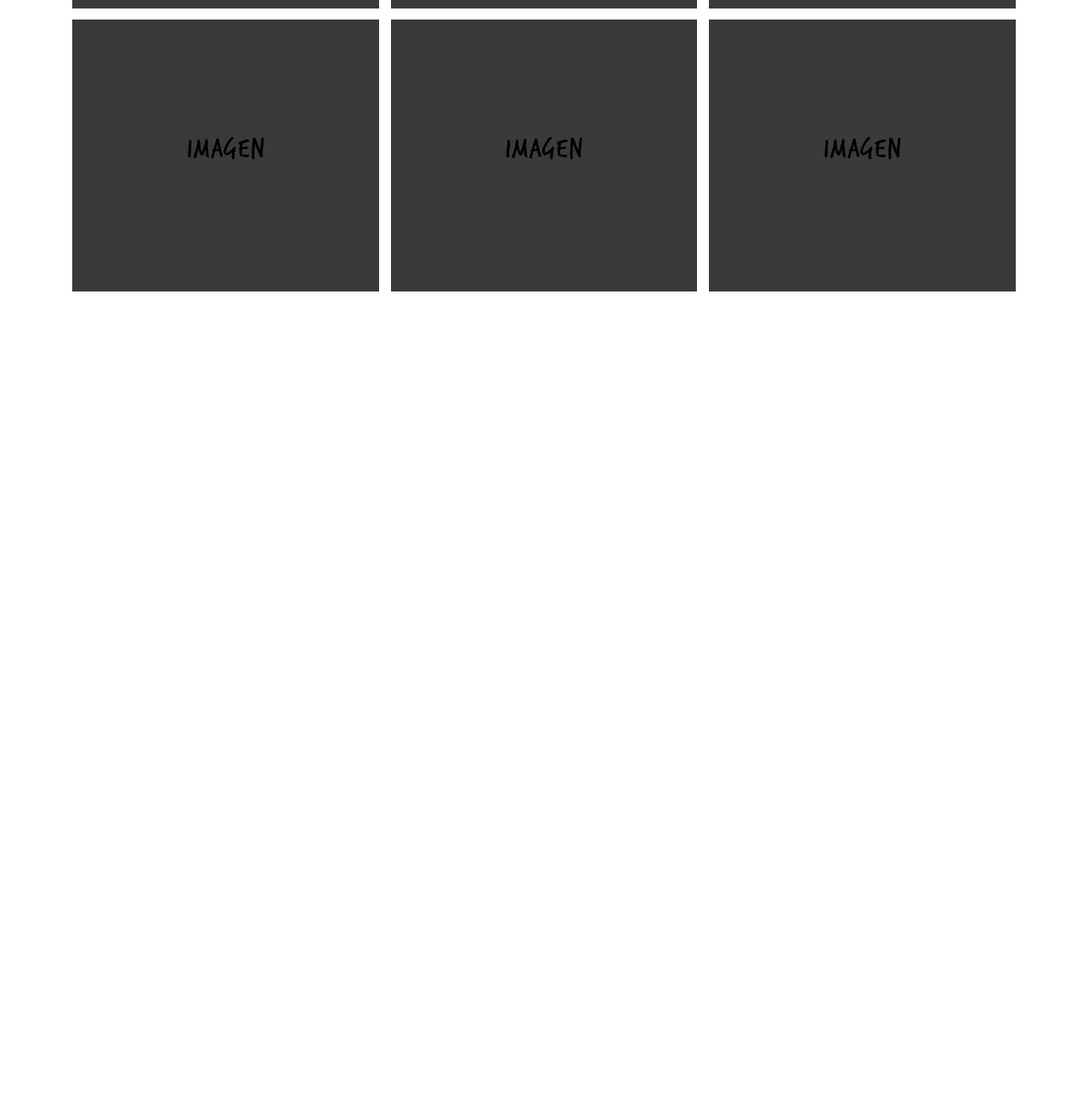
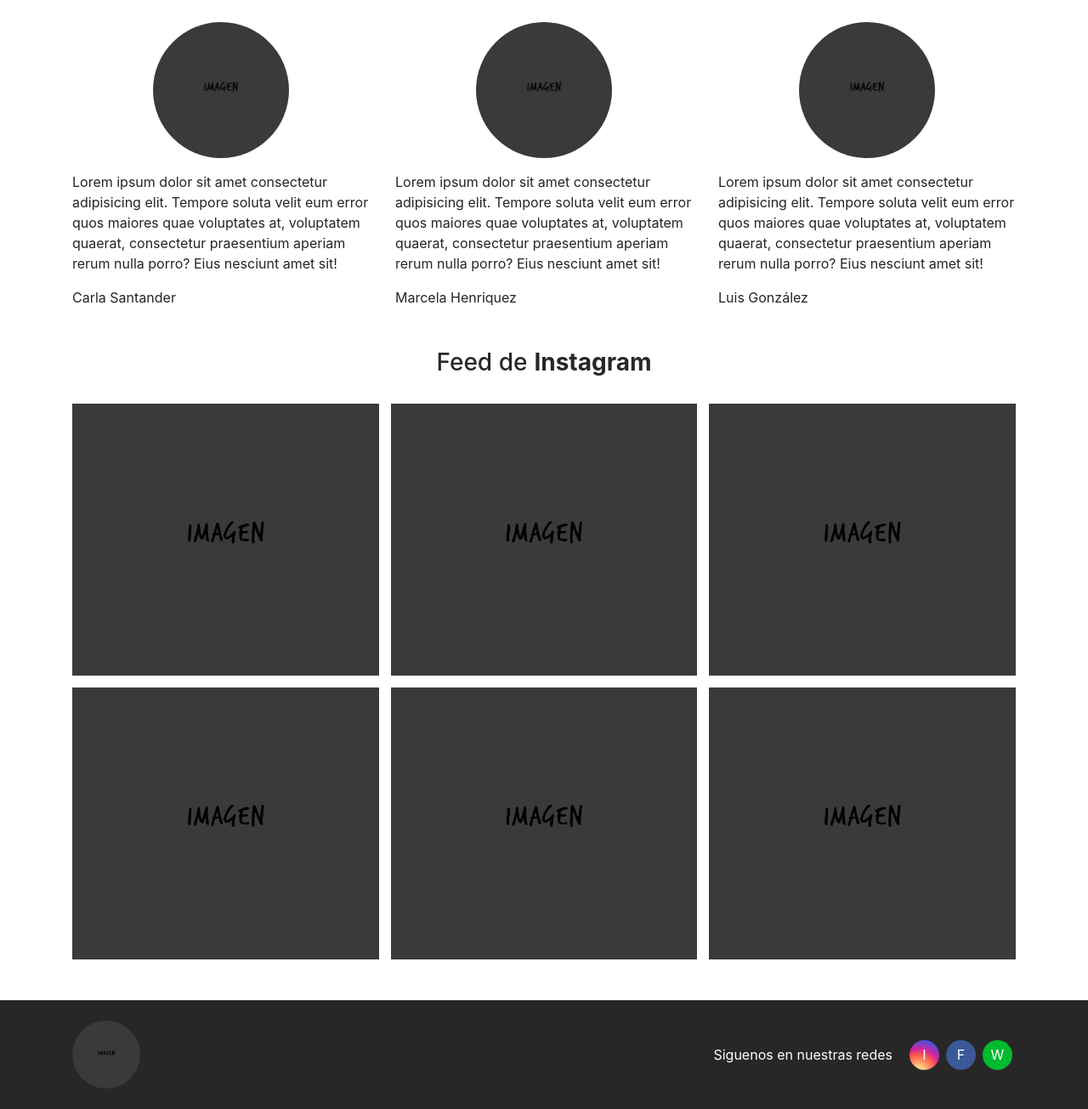
Before and after one commit to jesus0091/entreideascl, a website: page index.html in a window 1280 px wide. Shown: the part 1129-2434 px from the top of the page at 85% size. Before the commit the page ends 1568 px from the top, so only its background shows below. Drawn offline with nearby package versions, Linux system fonts and the light colour scheme.

Commit message:
home avance

```diff
--- a/index.html
+++ b/index.html
@@ -30,7 +30,7 @@
 
 <body>
     <!--------------------------------------------------- Navigation --------------------------------------------------->
-    <header class="container-fluid fixed-top navbar-light bg-light">
+    <header class="container-fluid fixed-top navbar-light">
         <nav class="navbar container navbar-expand-lg  ">
             <a class="navbar-brand" href="#">EntreIdeasCL</a>
             <button class="navbar-toggler" type="button" data-toggle="collapse" data-target="#navbarSupportedContent"
@@ -65,11 +65,27 @@
         </nav>
     </header>
     <!--------------------------------------------------- Views -------------------------------------------------------->
-    <div class="py-5 mb-5" id="app"></div>
+    <div class="mb-5" id="app"></div>
     <!------------------------------------------------------------------------------------------------------------------>
     <!--------------------------------------------------- Footer ------------------------------------------------------->
     <footer>
-
+        <div class="container footerStyle">
+            <div class="imageFooter">
+                <img src="./image/imagen-prueba_v.jpg" alt="">
+            </div>
+            <div class="bodyFooter">
+                <p>Siguenos en nuestras redes</p>
+                <a class="mediaSocial instagram" href="">
+                    I
+                </a>
+                <a class="mediaSocial facebook" href="">
+                    F
+                </a>
+                <a class="mediaSocial whatsApp" href="">
+                    W
+                </a>
+            </div>
+        </div>
     </footer>
     <!--------------------------------------------------- Bootstrap V4.6 ----------------------------------------------->
     <script src="https://code.jquery.com/jquery-3.6.0.min.js"
--- a/package.json
+++ b/package.json
@@ -1,7 +1,7 @@
 {
   "name": "entreideascl",
   "version": "1.0.0",
-  "description": "",
+  "description": "Proyecto freelance desarrollado con:\r - HTML\r - CSS\r - SASS\r - JAVASCRIPT",
   "main": "index.js",
   "scripts": {
     "test": "echo \"Error: no test specified\" && exit 1"
--- /dev/null
+++ b/scss/layouts/_general.scss
@@ -0,0 +1,60 @@
+footer {
+    padding: 1.5rem;
+    background: $color-07;
+
+    .footerStyle {
+        display: flex;
+        flex-direction: row;
+    }
+
+    .imageFooter {
+        overflow: hidden;
+        height: 5rem;
+        width: 5rem;
+        border-radius: 1000px;
+
+        img {
+            width: 100%;
+        }
+    }
+
+    .bodyFooter {
+        display: flex;
+        justify-content: flex-end;
+        align-items: center;
+        margin-left: auto;
+
+        p {
+            margin: 0 1rem;
+            color: $color-08;
+
+        }
+
+        .mediaSocial {
+            text-decoration: none;
+            display: flex;
+            justify-content: center;
+            align-items: center;
+            height: 35px;
+            width: 35px;
+            border-radius: 1000px;
+            color: $color-08;
+            margin: 0 0.25rem;
+
+        }
+
+        .instagram {
+            background: #d6249f;
+            background: radial-gradient(circle at 30% 107%, #fdf497 0%, #fdf497 5%, #fd5949 45%, #d6249f 60%, #285AEB 90%);
+        }
+
+        .facebook {
+            background: #3b5998;
+        }
+
+        .whatsApp {
+            background: #00bb2d;
+        }
+
+    }
+}
--- a/scss/layouts/_home.scss
+++ b/scss/layouts/_home.scss
@@ -1,8 +1,24 @@
 @import '../base/colors';
 @import '../base/fuentes';
 
+.hero {
+    height: 100vh;
+    padding: 0;
+    display: flex;
+    align-items: center;
+    background: linear-gradient(to right, $color-01, $color-02 ) ;
+
+    .heroText {
+        font-size: $large;
+        color: $color-08;
+    }
+}
+
 .bestsellers {
+    padding-top: 5rem;
     h3 {
+        display: flex;
+        justify-content: center;
         font-size: $headline-01;
     }
 }
--- a/scss/style.scss
+++ b/scss/style.scss
@@ -1,3 +1,4 @@
 @import './base/colors';
 @import './base/fuentes';
 @import './layouts/home';
+@import './layouts/general'
--- a/views/home.html
+++ b/views/home.html
@@ -1,8 +1,10 @@
-<div class="home container-fluid">
+<div class="home container-fluid p-0 m-0">
+    <div class="hero">
+        <div class="container p-0">
+            <h2 class="col-7 heroText">Un mundo de ideas</h2>
+        </div>
+    </div>
     <div class="container">
-        <div class="hero">
-            <h2>Un mundo de ideas</h2>
-        </div>
         <div class="bestsellers">
             <h3>Bestsellers</h3>
             <p>Lo más vendido</p>
```
Also changed, not shown: css/style.css, 1 other file.
